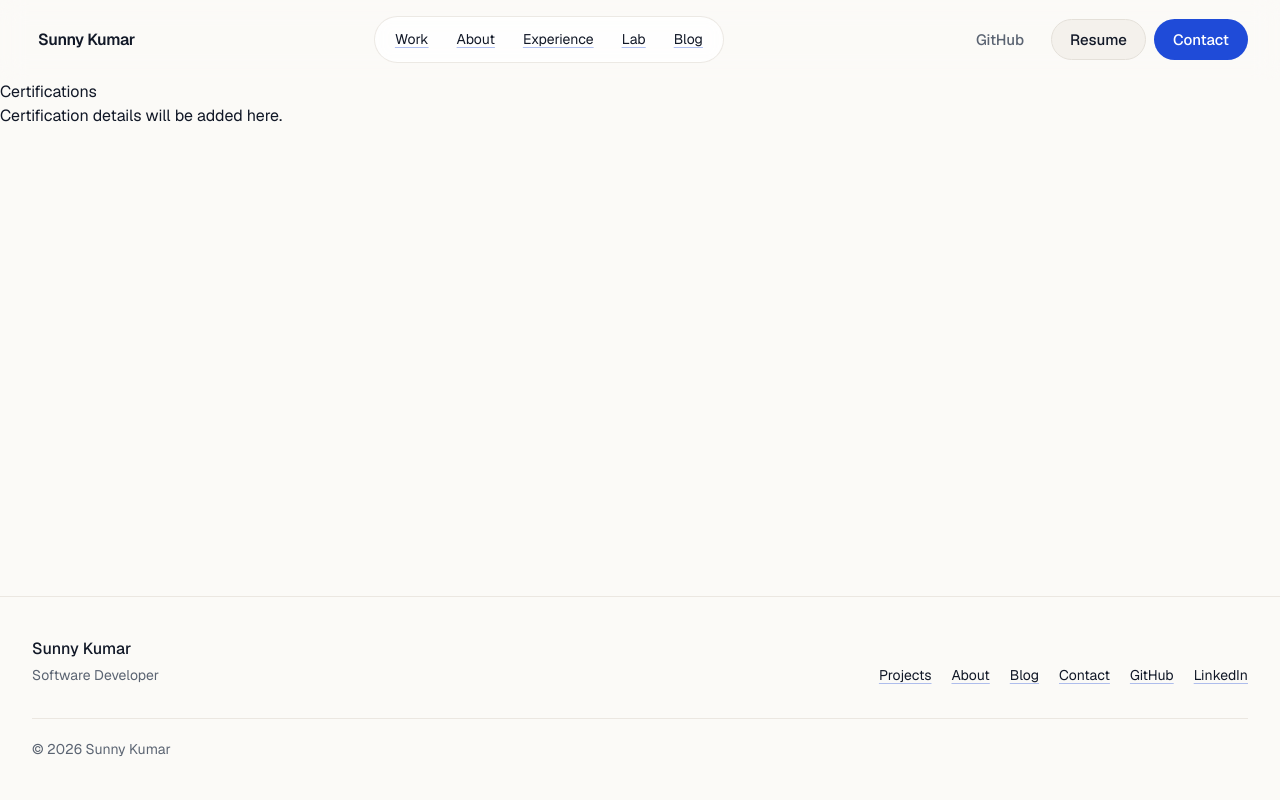
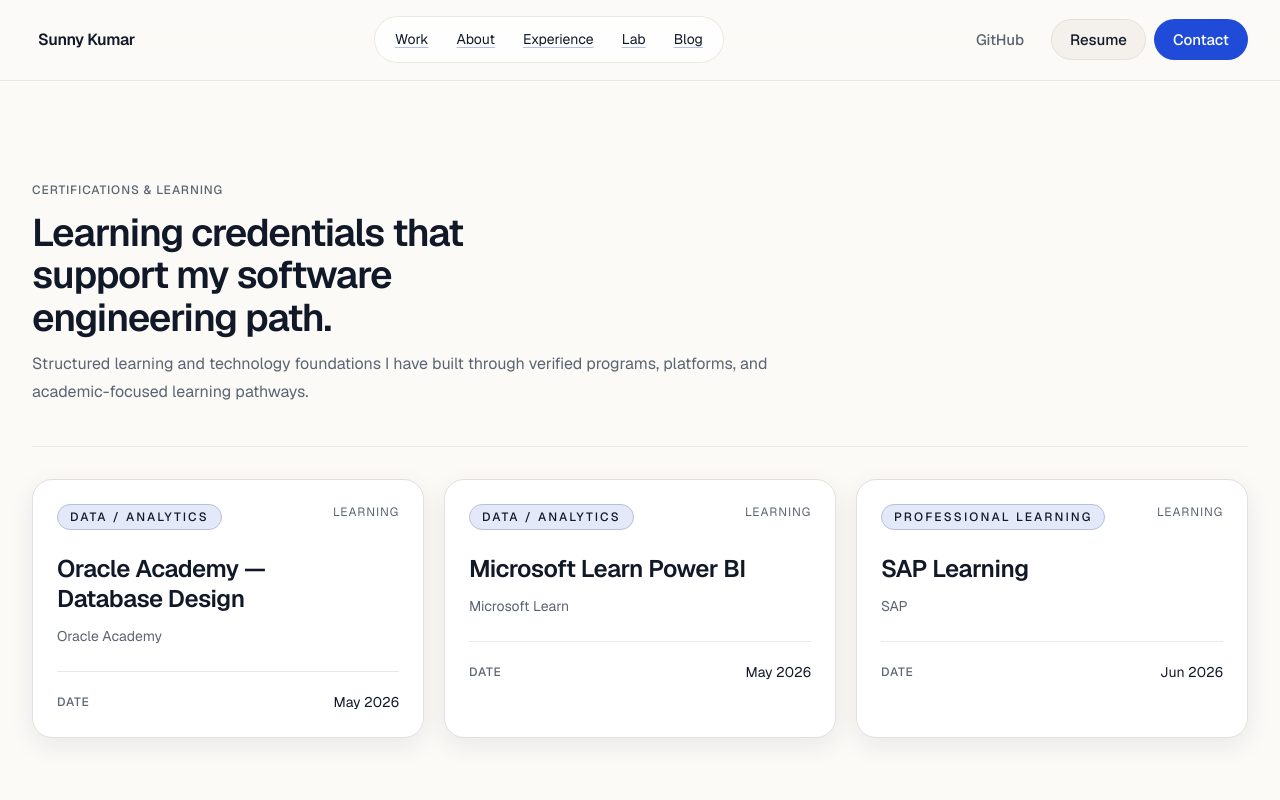
Before and after one commit to sunnythakur823/sunny-portfolio, a Next.js app: page /certifications in a window 1280 px wide. Shown: the top 800 px of the page. Built offline with nearby package versions, Linux system fonts and the light colour scheme.

Commit message:
Upgrade certifications section

```diff
--- a/src/app/certifications/page.tsx
+++ b/src/app/certifications/page.tsx
@@ -1,8 +1,16 @@
+import type { Metadata } from "next";
+
+import { CertificationsSection } from "@/components/certifications";
+
+export const metadata: Metadata = {
+  title: "Certifications & Learning | Sunny Kumar",
+  description: "Learning credentials and technical foundations in database design, analytics, and business technology learning.",
+};
+
 export default function CertificationsPage() {
   return (
     <main>
-      <h1>Certifications</h1>
-      <p>Certification details will be added here.</p>
+      <CertificationsSection />
     </main>
   );
 }
--- /dev/null
+++ b/src/components/certifications/CertificationCard.tsx
@@ -0,0 +1,82 @@
+import type { CertificationEntry } from "@/types";
+import { Badge, Card, Heading } from "@/components/ui";
+
+function formatDate(date: string) {
+  return new Intl.DateTimeFormat("en", { month: "short", year: "numeric", timeZone: "UTC" }).format(
+    new Date(`${date}-01T00:00:00Z`),
+  );
+}
+
+function resolveCategory(credential: CertificationEntry) {
+  const name = credential.name.toLowerCase();
+
+  if (name.includes("power bi") || name.includes("data") || name.includes("analytics")) return "Data / Analytics";
+  if (name.includes("database") || name.includes("oracle")) return "Database";
+  if (name.includes("sap")) return "Professional Learning";
+
+  return "Professional Learning";
+}
+
+type CertificationCardProps = Readonly<{ credential: CertificationEntry }>;
+
+export function CertificationCard({ credential }: CertificationCardProps) {
+  const category = resolveCategory(credential);
+  const formattedDate = formatDate(credential.date);
+
+  return (
+    <Card
+      elevated
+      className="group h-full border border-border bg-card p-5 transition-[border-color,transform,box-shadow] duration-200 motion-reduce:transition-none hover:-translate-y-0.5 hover:border-primary/35 hover:shadow-[0_12px_24px_rgba(15,23,42,0.06)] sm:p-6"
+    >
+      <div className="flex items-start justify-between gap-3">
+        <Badge tone="primary" className="text-[0.65rem] uppercase tracking-[0.18em]">
+          {category}
+        </Badge>
+        <span className="text-caption text-muted-foreground">{credential.type}</span>
+      </div>
+
+      <div className="mt-6 space-y-3">
+        <Heading level={3} className="text-balance text-foreground">
+          {credential.name}
+        </Heading>
+        <p className="text-small text-muted-foreground">{credential.organization}</p>
+      </div>
+
+      <dl className="mt-6 space-y-3 border-t border-border/70 pt-5">
+        <div className="flex items-center justify-between gap-4">
+          <dt className="text-caption font-medium text-muted-foreground">Date</dt>
+          <dd className="text-small text-foreground">{formattedDate}</dd>
+        </div>
+
+        {credential.skills?.length ? (
+          <div className="space-y-2">
+            <dt className="text-caption font-medium text-muted-foreground">Skills / topics</dt>
+            <dd className="flex flex-wrap gap-2">
+              {credential.skills.map((skill) => (
+                <span key={skill} className="rounded-full border border-border bg-secondary px-2.5 py-1 text-caption text-foreground">
+                  {skill}
+                </span>
+              ))}
+            </dd>
+          </div>
+        ) : null}
+      </dl>
+
+      {credential.credentialUrl ? (
+        <div className="mt-6 border-t border-border/70 pt-4">
+          <a
+            href={credential.credentialUrl}
+            target="_blank"
+            rel="noreferrer noopener"
+            className="inline-flex items-center gap-2 text-small font-medium text-foreground transition-colors hover:text-primary focus-visible:outline-none focus-visible:ring-2 focus-visible:ring-primary/70 focus-visible:ring-offset-2 focus-visible:ring-offset-background"
+            aria-label={`View credential for ${credential.name}`}
+          >
+            View credential
+            <span aria-hidden="true">↗</span>
+            <span className="sr-only"> (opens in a new tab)</span>
+          </a>
+        </div>
+      ) : null}
+    </Card>
+  );
+}
--- /dev/null
+++ b/src/components/certifications/CertificationsSection.tsx
@@ -0,0 +1,29 @@
+import { Container, Heading, Section } from "@/components/ui";
+import { certificationEntries } from "@/data/certifications";
+
+import { CertificationCard } from "./CertificationCard";
+
+export function CertificationsSection() {
+  return (
+    <Section className="relative overflow-hidden">
+      <div className="pointer-events-none absolute inset-x-0 top-0 -z-10 h-px bg-border/70" aria-hidden="true" />
+      <Container>
+        <div className="flex flex-col gap-3 border-b border-border/70 pb-8 sm:pb-10">
+          <p className="text-caption font-medium tracking-[0.24em] text-muted-foreground">CERTIFICATIONS &amp; LEARNING</p>
+          <div className="max-w-3xl space-y-3">
+            <Heading level={2} className="max-w-[18ch]">Learning credentials that support my software engineering path.</Heading>
+            <p className="text-body text-muted-foreground text-pretty">
+              Structured learning and technology foundations I have built through verified programs, platforms, and academic-focused learning pathways.
+            </p>
+          </div>
+        </div>
+
+        <div className="mt-8 grid gap-5 md:grid-cols-2 xl:grid-cols-3">
+          {certificationEntries.map((credential) => (
+            <CertificationCard key={`${credential.name}-${credential.date}`} credential={credential} />
+          ))}
+        </div>
+      </Container>
+    </Section>
+  );
+}
--- a/src/components/certifications/index.ts
+++ b/src/components/certifications/index.ts
@@ -1 +1,2 @@
-export {};
+export { CertificationCard } from "./CertificationCard";
+export { CertificationsSection } from "./CertificationsSection";
```
